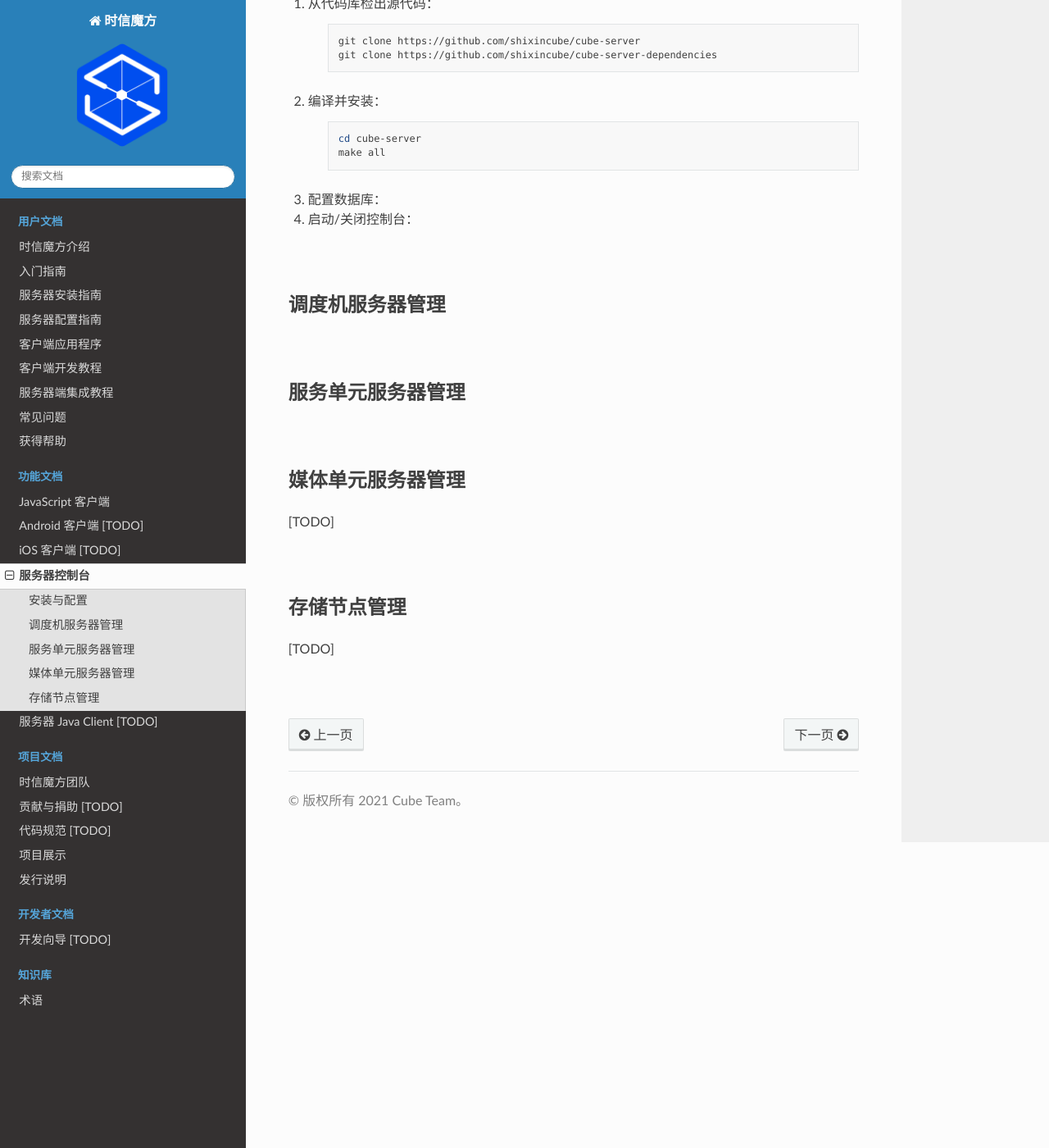
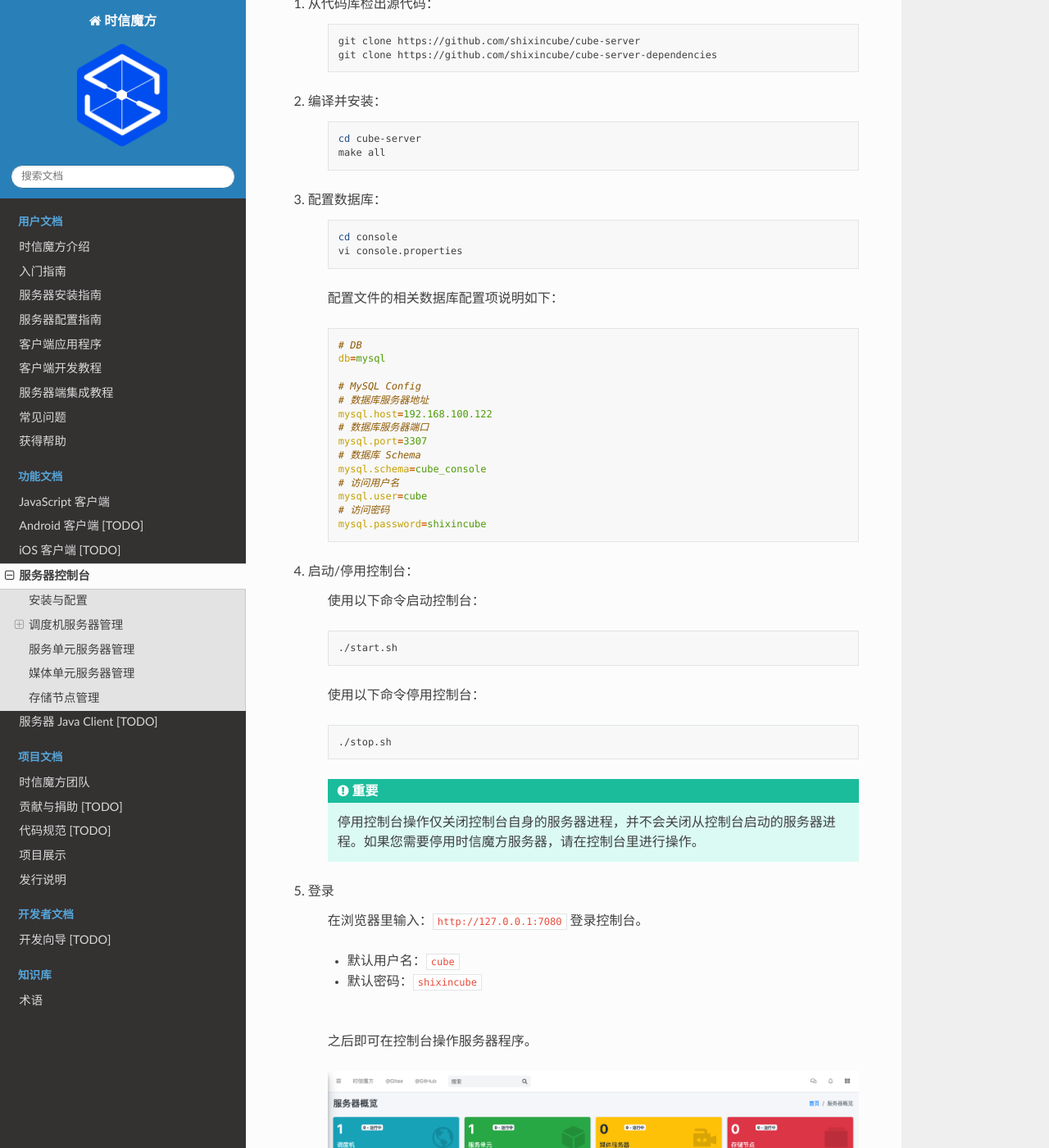
Before and after one commit to shixincube/cube-manual, a Sphinx documentation site: the page built from doc/source/features/server_console.rst, in a window 1280 px wide and 1400 px high, scrolled down 503 px. Shown: the whole window at 82% size. Built offline with Sphinx 7.4.7 and the Read the Docs theme 2.0.0, drawn with Linux system fonts in a browser that asks for light colours; some of the changed text lies outside the part shown.

Commit message:
Update doc

```diff
--- a/doc/source/features/server_console.rst
+++ b/doc/source/features/server_console.rst
@@ -27,14 +27,131 @@
 
 3. 配置数据库：
 
+    .. code-block:: shell
 
-4. 启动/关闭控制台：
+        cd console
+        vi console.properties
 
+
+    配置文件的相关数据库配置项说明如下：
+
+    .. code-block:: properties
+
+        # DB
+        db=mysql
+
+        # MySQL Config
+        # 数据库服务器地址
+        mysql.host=192.168.100.122
+        # 数据库服务器端口
+        mysql.port=3307
+        # 数据库 Schema
+        mysql.schema=cube_console
+        # 访问用户名
+        mysql.user=cube
+        # 访问密码
+        mysql.password=shixincube
+
+
+4. 启动/停用控制台：
+
+    使用以下命令启动控制台：
+
+    .. code-block:: shell
+
+        ./start.sh
+
+    使用以下命令停用控制台：
+
+    .. code-block:: shell
+
+        ./stop.sh
+
+
+    .. important:: 停用控制台操作仅关闭控制台自身的服务器进程，并不会关闭从控制台启动的服务器进程。如果您需要停用时信魔方服务器，请在控制台里进行操作。
+
+
+5. 登录
+
+    在浏览器里输入：``http://127.0.0.1:7080`` 登录控制台。
+
+    * 默认用户名：``cube``
+    * 默认密码：``shixincube``
+
+    |
+
+    之后即可在控制台操作服务器程序。
+
+    .. figure:: /images/snapshoot_cube_console_index.png
+        :align: center
+        :alt: 时信魔方控制台首页截图
+
+        *时信魔方控制台首页截图*
 
 |
 
 调度机服务器管理
 ===============================
+
+在控制台左侧导航菜单点击“调度机”打开调度机管理界面。
+
+.. figure:: /images/snapshoot_cube_console_dispatcher.png
+    :align: center
+    :alt: 时信魔方控制台调度机管理界面
+
+    *时信魔方控制台调度机管理界面*
+
+
+已部署列表
+-------------------------------
+
+已部署列表里显示当前您的系统中部署的所有调度机节点。表格中各列数据说明如下：
+
+- **标签**
+    节点所在主机的唯一标签，标签相同的节点表示被安装在同一个宿主主机上。
+- **部署路径**
+    调度机服务器所在的工作路径。
+- **状态**
+    当前该节点的工作状态，分为：*运行中* ，*已关闭* 和 *故障* 3 个状态。
+- **负载**
+    运行中节点的工作负载描述，该数据通过计算负载的连接数计算得到。
+
+
+启动/停止
+-------------------------------
+
+点击“启动”或者“停止”按钮可以启动或停止该调度机服务器。在界面里您需要输入当前账号的登录密码进行验证。如果您是用 ``cube`` 用户名登录的，则默认密码是 ``shixincube``。
+
+.. figure:: /images/snapshoot_cube_console_start_dispatcher.png
+    :align: center
+    :alt: 调度机启动/停止界面
+
+    *调度机启动/停止界面*
+
+
+详情与配置
+-------------------------------
+
+点击“详情”按钮打开详情界面。
+
+.. figure:: /images/snapshoot_cube_console_dispatcher_detail.png
+    :align: center
+    :alt: 调度机详情界面
+
+    *调度机详情界面*
+
+在详情界面点击“修改配置”可切换到配置界面。
+
+.. figure:: /images/snapshoot_cube_console_dispatcher_config.png
+    :align: center
+    :alt: 调度机配置界面
+
+    *调度机配置界面*
+
+监视器
+-------------------------------
+
+启动调度机服务器之后，可以在 **监视器** 的“选择调度机”菜单里选择需要监视数据的调度机。在监视器界面里将显示最近一次快照的调度机实时运行数据。
 
 |
 
--- a/doc/source/user/installation.rst
+++ b/doc/source/user/installation.rst
@@ -199,7 +199,7 @@
 
     配置文件的相关数据库配置项说明如下：
 
-    .. code-block::
+    .. code-block:: properties
 
         # DB
         db=mysql
```
Also changed, not shown: doc/source/images/snapshoot_cube_console_dispatcher_config.png (added), doc/source/images/snapshoot_cube_console_dispatcher_detail.png (added), doc/source/images/snapshoot_cube_console_start_dispatcher.png (added).
